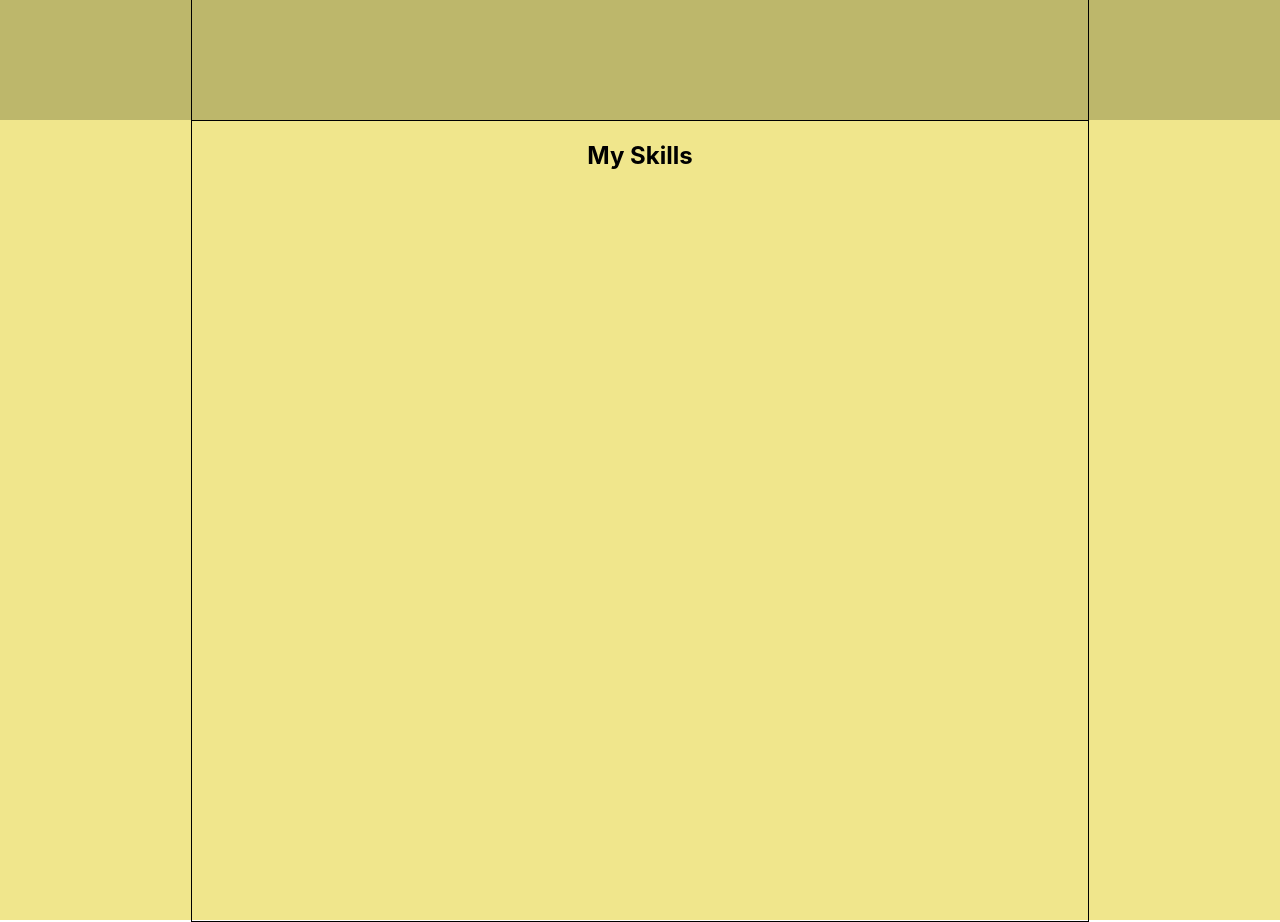
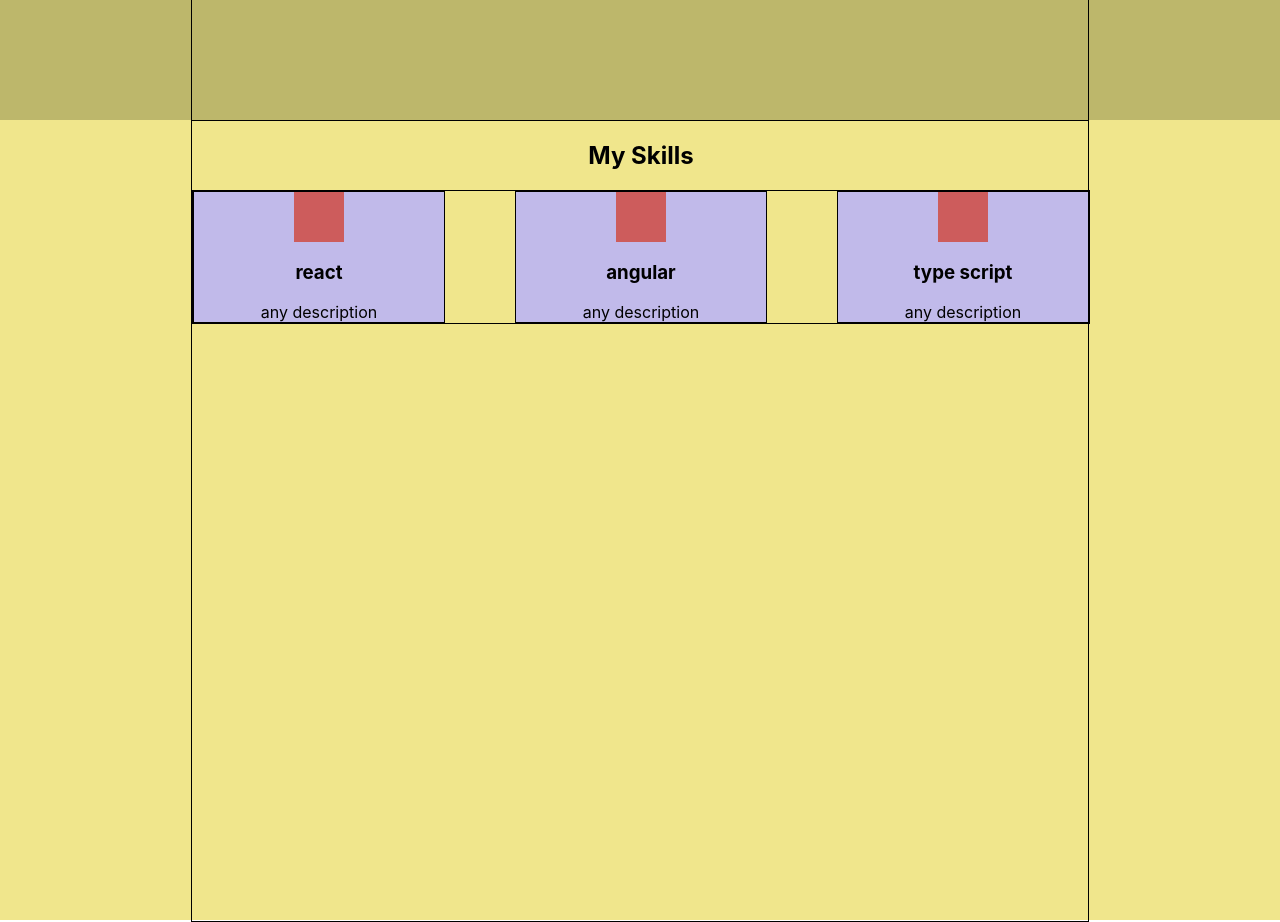
Before and after one commit to maskal2719/portfolio, a React (Create React App) app: page / in a window 1280 px wide. Shown: the part 760-1682 px from the top of the page. Built offline with nearby package versions, Linux system fonts and the light colour scheme.

Commit message:
add skills

```diff
--- /dev/null
+++ b/src/cmponents/Skills/Skill/Skill.module.css
@@ -0,0 +1,18 @@
+.skill {
+    display: flex;
+    flex-direction: column;
+    align-items: center;
+    border: 1px solid;
+    width: 250px;
+    background-color: #c1baea;
+}
+
+.icon {
+    width: 50px;
+    height: 50px;
+    background-color: indianred;
+}
+
+.description {
+
+}
--- /dev/null
+++ b/src/cmponents/Skills/Skill/Skill.tsx
@@ -0,0 +1,19 @@
+import React, {FC} from 'react';
+import style from './Skill.module.css'
+
+type SkillPropsType = {
+    skillName: string
+    description: string
+}
+
+export const Skill:React.FC<SkillPropsType> = ({skillName, description}) => {
+    return (
+        <div className={style.skill}>
+            <div className={style.icon}></div>
+            <h3>{skillName}</h3>
+            <div className={style.description}>
+                {description}
+            </div>
+        </div>
+    );
+};
--- a/src/cmponents/Skills/Skills.module.css
+++ b/src/cmponents/Skills/Skills.module.css
@@ -4,10 +4,15 @@
 }
 
 .skillsContainer {
-    align-items: flex-start;
-    justify-content: center;
+    justify-content: flex-start;
+    flex-direction: column;
 }
 
 .skills {
-
+    width: 100%;
+    display: flex;
+    justify-content: space-between;
+    align-items: center;
+    border: 1px solid;
+    flex-wrap: wrap;
 }
--- a/src/cmponents/Skills/Skills.tsx
+++ b/src/cmponents/Skills/Skills.tsx
@@ -1,6 +1,7 @@
 import React from 'react';
 import style from './Skills.module.css'
 import styleContainer from '../../common/styles/Container.module.css'
+import {Skill} from "./Skill/Skill";
 
 export const Skills = () => {
     return (
@@ -8,7 +9,9 @@ export const Skills = () => {
             <div className={`${style.skillsContainer} ${styleContainer.container}`}>
                 <h2>My Skills</h2>
                 <div className={style.skills}>
-
+                    <Skill skillName={'react'} description={'any description'}/>
+                    <Skill skillName={'angular'} description={'any description'}/>
+                    <Skill skillName={'type script'} description={'any description'}/>
                 </div>
             </div>
         </div>
--- a/src/common/styles/Container.module.css
+++ b/src/common/styles/Container.module.css
@@ -6,4 +6,5 @@
     display: flex;
     align-items: center;
     justify-content: space-between;
+    flex-wrap: wrap;
 }
```
Also changed, not shown: src/cmponents/Skill/Skill.tsx (deleted, +0 -10 lines), src/cmponents/Skill/Skill.module.css (deleted).
